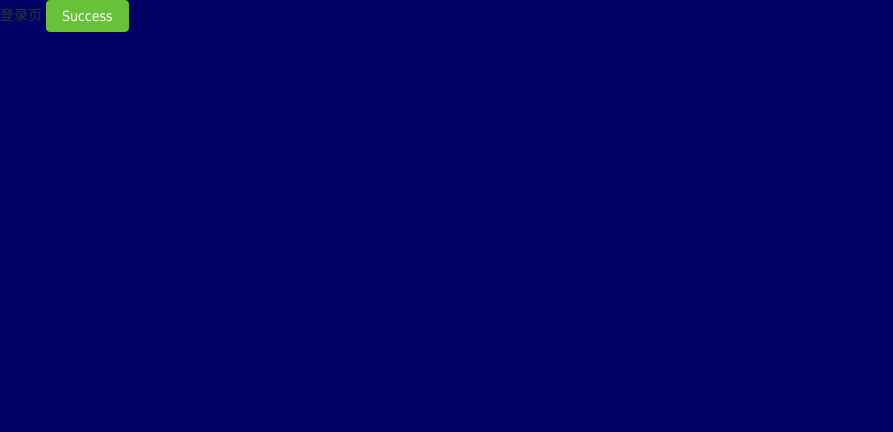
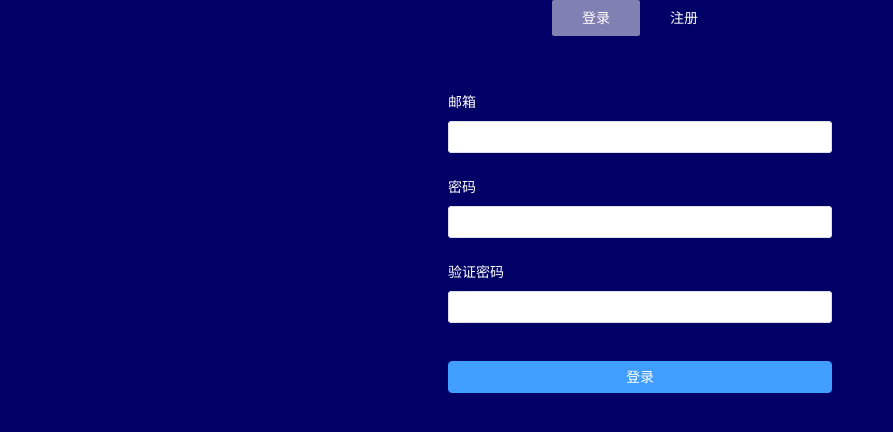
Before and after one commit to ljylwnxx/property-management-system, a Vue app: page /login in a window 1280 px wide. Shown: the top 432 px of the page, without its empty margins (0-893 px from the left). Built offline with nearby package versions, Linux system fonts and the light colour scheme.

Commit message:
feat:登录表单

```diff
--- a/components.d.ts
+++ b/components.d.ts
@@ -8,6 +8,9 @@ export {}
 declare module '@vue/runtime-core' {
   export interface GlobalComponents {
     ElButton: typeof import('element-plus/es')['ElButton']
+    ElForm: typeof import('element-plus/es')['ElForm']
+    ElFormItem: typeof import('element-plus/es')['ElFormItem']
+    ElInput: typeof import('element-plus/es')['ElInput']
     RouterLink: typeof import('vue-router')['RouterLink']
     RouterView: typeof import('vue-router')['RouterView']
   }
--- a/src/views/login/index.vue
+++ b/src/views/login/index.vue
@@ -1,22 +1,182 @@
 <template>
   <div class="login">
-    登录页
-    <el-button type="success">Success</el-button>
+    <div class="login-con">
+      <ul class="menu-tab">
+        <li
+          v-for="item in MenuData"
+          :class="{ current: item.current }"
+          :key="item.type"
+          @click="MenuClick(item)"
+        >
+          {{ item.txt }}
+        </li>
+      </ul>
+      <!-- 表单部分 -->
+      <el-form
+        ref="ruleFormRef"
+        :model="ruleForm"
+        status-icon
+        :rules="rules"
+        class="demo-ruleForm"
+      >
+        <el-form-item prop="pass">
+          <label>邮箱</label>
+          <el-input
+            v-model="ruleForm.pass"
+            type="password"
+            autocomplete="off"
+          />
+        </el-form-item>
+        <el-form-item prop="checkPass">
+          <label>密码</label>
+          <el-input
+            v-model="ruleForm.checkPass"
+            type="password"
+            autocomplete="off"
+          />
+        </el-form-item>
+        <el-form-item prop="age">
+          <label>验证密码</label>
+          <el-input v-model.number="ruleForm.age" />
+        </el-form-item>
+        <el-form-item>
+          <el-button type="primary" class="login-btn block" @click="submitForm(ruleFormRef)"
+            >登录</el-button
+          >
+        </el-form-item>
+      </el-form>
+    </div>
   </div>
 </template>
 
-<script>
-export default {
+<script lang="ts" setup>
+import { reactive } from "vue";
+import { ref } from "vue";
+import type { FormInstance } from "element-plus";
 
-}
+const MenuData = reactive([
+  { txt: "登录", current: true, type: "login" },
+  { txt: "注册", current: false, type: "login" },
+]);
+
+let MenuClick = (e: any) => {
+  MenuData.forEach((el) => {
+    el.current = false;
+  });
+  e.current = true;
+};
+// 表单
+const ruleFormRef = ref<FormInstance>();
+
+const checkAge = (rule: any, value: any, callback: any) => {
+  if (!value) {
+    return callback(new Error("Please input the age"));
+  }
+  setTimeout(() => {
+    if (!Number.isInteger(value)) {
+      callback(new Error("Please input digits"));
+    } else {
+      if (value < 18) {
+        callback(new Error("Age must be greater than 18"));
+      } else {
+        callback();
+      }
+    }
+  }, 1000);
+};
+
+const validatePass = (rule: any, value: any, callback: any) => {
+  if (value === "") {
+    callback(new Error("Please input the password"));
+  } else {
+    if (ruleForm.checkPass !== "") {
+      if (!ruleFormRef.value) return;
+      ruleFormRef.value.validateField("checkPass", () => null);
+    }
+    callback();
+  }
+};
+const validatePass2 = (rule: any, value: any, callback: any) => {
+  if (value === "") {
+    callback(new Error("Please input the password again"));
+  } else if (value !== ruleForm.pass) {
+    callback(new Error("Two inputs don't match!"));
+  } else {
+    callback();
+  }
+};
+
+const ruleForm = reactive({
+  pass: "",
+  checkPass: "",
+  age: "",
+});
+
+const rules = reactive({
+  pass: [{ validator: validatePass, trigger: "blur" }],
+  checkPass: [{ validator: validatePass2, trigger: "blur" }],
+  age: [{ validator: checkAge, trigger: "blur" }],
+});
+
+const submitForm = (formEl: FormInstance | undefined) => {
+  if (!formEl) return;
+  formEl.validate((valid) => {
+    if (valid) {
+      console.log("submit!");
+    } else {
+      console.log("error submit!");
+      return false;
+    }
+  });
+};
+
+const resetForm = (formEl: FormInstance | undefined) => {
+  if (!formEl) return;
+  formEl.resetFields();
+};
 </script>
 
 <style lang="scss">
-  html,body,#app{
-    height: 100%;
+html,
+body,
+#app {
+  height: 100%;
+}
+.login {
+  background-color: #000066;
+  height: 100%;
+}
+.menu-tab {
+  text-align: center;
+  li {
+    display: inline-block;
+    width: 88px;
+    line-height: 36px;
+    font-size: 14px;
+    color: #ffffff;
+    border-radius: 2px;
+    cursor: pointer;
   }
-  .login{
-    background-color: #000066;
-    height: 100%;
+  .current {
+    background-color: rgba(255, 255, 255, 0.5);
   }
+}
+.demo-ruleForm {
+  width: 30%;
+  margin: 50px auto;
+  label {
+    display: block;
+    margin-bottom: 3px;
+    font-style: 14px;
+    color: #fff;
+  }
+  .block{
+    display: block;
+    width: 100%;
+  }
+  .login-btn{
+  margin-top: 20px;
+}
+}
+
 </style>
```
